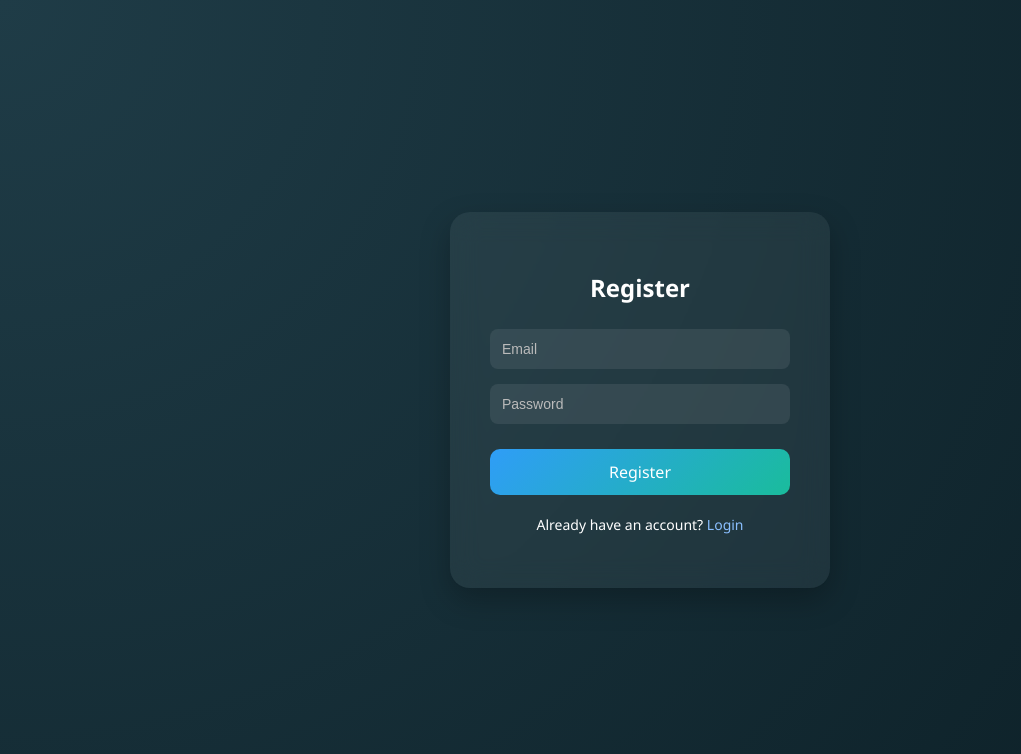
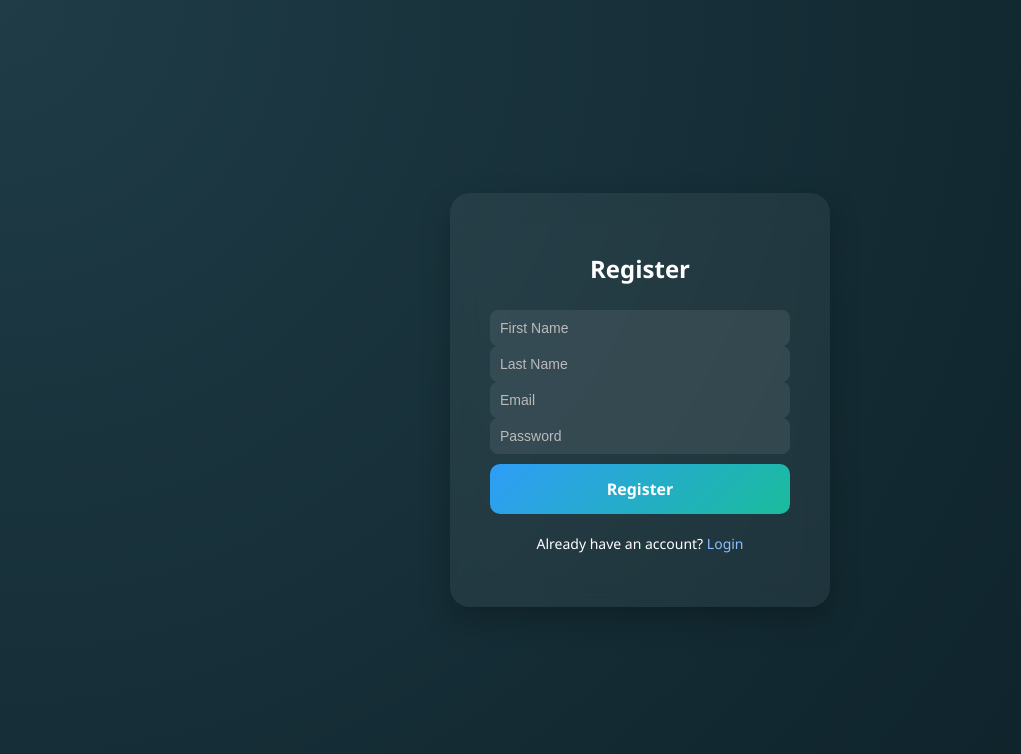
Before and after one commit to BhaveshAgrawal-HUB/medishield, a Flask app: page /register in a window 1280 px wide. Shown: the top 754 px of the page, without its empty margins (0-1021 px from the left). Run offline with Flask 3, Linux system fonts and the light colour scheme.

Commit message:
Update register.html

```diff
--- a/medishield/templates/register.html
+++ b/medishield/templates/register.html
@@ -19,23 +19,12 @@
 
         <!-- IMPORTANT: method="POST" -->
         <form method="POST">
+            <input type="text" name="fname" placeholder="First Name" required>
+            <input type="text" name="lname" placeholder="Last Name" required>
+            <input type="email" name="email" placeholder="Email" required>
+            <input type="password" name="password" placeholder="Password" required>
 
-            <input type="email"
-                   name="email"
-                   placeholder="Email"
-                   required
-                   style="width:100%; padding:12px; margin-bottom:15px;">
-
-            <input type="password"
-                   name="password"
-                   placeholder="Password"
-                   required
-                   style="width:100%; padding:12px; margin-bottom:25px;">
-
-            <button type="submit" class="btn btn-primary" style="width:100%;">
-                Register
-            </button>
-
+            <button class="auth-btn">Register</button>
         </form>
 
         <p style="margin-top:20px; font-size:14px;">
```
